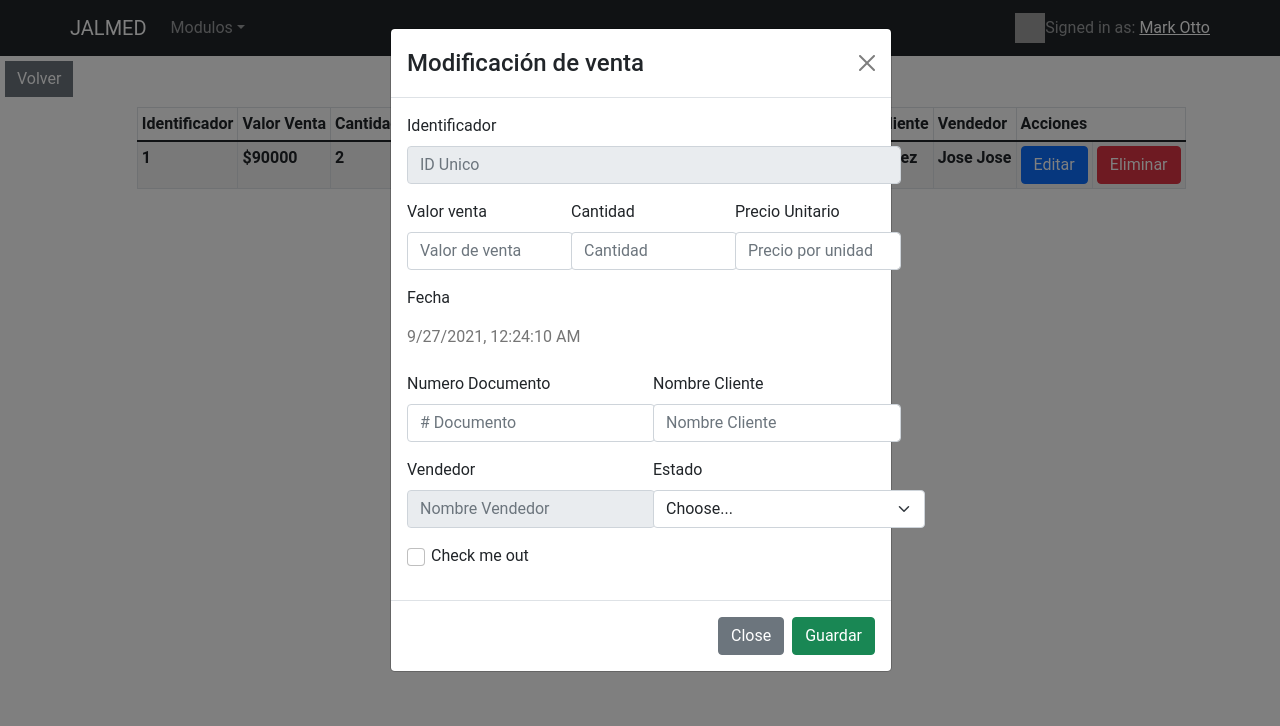
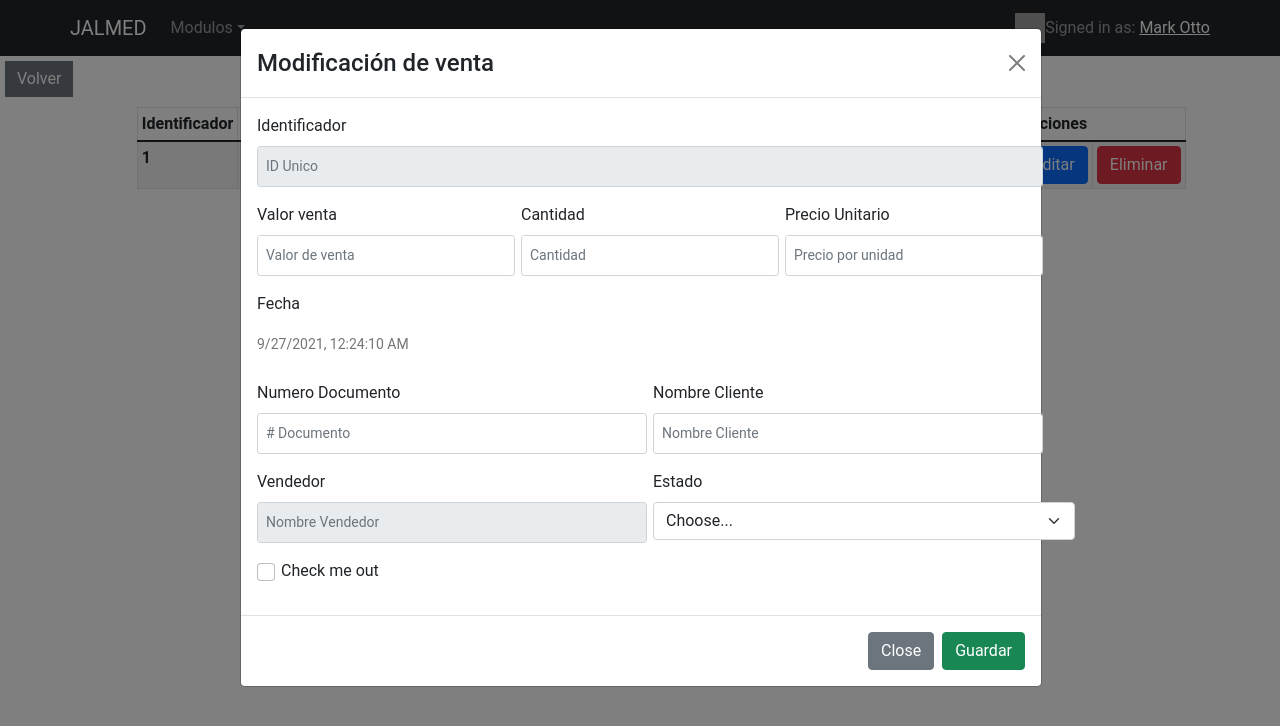
Before and after one commit to CuriDevs/project-ciclo3, a React (Create React App) app: page /sales in a window 1280 px wide. Both pictures are taken after a click on the button "Editar". Shown: the top 726 px of the page. Built offline with nearby package versions, Linux system fonts and the light colour scheme; grey boxes are pictures that could not be loaded.

Commit message:
Pruebas de cambios en Edit

```diff
--- a/src/Sales/components/Edit.js
+++ b/src/Sales/components/Edit.js
@@ -19,7 +19,7 @@ function Edit() {
     return(
         <>
             <Button variant="primary" onClick={handleShow}>Editar</Button>{' '}
-            <Modal show={show} onHide={handleClose}>
+            <Modal show={show} onHide={handleClose} size="lg" dialogClassName="modal-100w">
                 <Modal.Header closeButton>
                 <Modal.Title>Modificación de venta</Modal.Title>
                 </Modal.Header>
@@ -28,47 +28,47 @@ function Edit() {
                 <Form>
                     <Form.Group className="mb-3" controlId="formGridAddress1">
                         <Form.Label>Identificador</Form.Label>
-                        <Form.Control type="number" readOnly placeholder="ID Unico" />
+                        <Form.Control size="sm" type="number" readOnly placeholder="ID Unico" />
                     </Form.Group>
 
                     <Row className="mb-3">
                         <Form.Group as={Col} controlId="formGridVenta">
                         <Form.Label>Valor venta</Form.Label>
-                        <Form.Control type="number" placeholder="Valor de venta" />
+                        <Form.Control size="sm" type="number" placeholder="Valor de venta" />
                         </Form.Group>
 
                         <Form.Group as={Col} controlId="formGridCantidad">
                         <Form.Label>Cantidad</Form.Label>
-                        <Form.Control type="number" placeholder="Cantidad" />
+                        <Form.Control size="sm" type="number" placeholder="Cantidad" />
                         </Form.Group>
 
                         <Form.Group as={Col} controlId="formGridPrecio">
                         <Form.Label>Precio Unitario</Form.Label>
-                        <Form.Control type="number" placeholder="Precio por unidad" />
+                        <Form.Control size="sm" type="number" placeholder="Precio por unidad" />
                         </Form.Group>
                     </Row>
 
                     <Form.Group className="mb-3" controlId="formGridFecha">
                         <Form.Label>Fecha</Form.Label>
-                        <Form.Control plaintext readOnly placeholder={value} />
+                        <Form.Control size="sm" plaintext readOnly placeholder={value} />
                     </Form.Group>
 
                     <Row className="mb-3">
                     <Form.Group as={Col} controlId="formGridDocumento">
                         <Form.Label>Numero Documento</Form.Label>
-                        <Form.Control type="number" placeholder="# Documento" />
+                        <Form.Control size="sm" type="number" placeholder="# Documento" />
                     </Form.Group>
 
                     <Form.Group as={Col} controlId="formGridNombre">
                         <Form.Label>Nombre Cliente</Form.Label>
-                        <Form.Control placeholder="Nombre Cliente" />
+                        <Form.Control size="sm" placeholder="Nombre Cliente" />
                     </Form.Group>
                     </Row>
 
                     <Row className="mb-3">
                         <Form.Group as={Col} controlId="formGridVendedor">
                         <Form.Label>Vendedor</Form.Label>
-                        <Form.Control type="text" readOnly placeholder="Nombre Vendedor"/>
+                        <Form.Control size="sm" type="text" readOnly placeholder="Nombre Vendedor"/>
                         </Form.Group>
 
                         <Form.Group as={Col} controlId="formGridEstado">
--- a/src/Sales/pages/Sales.js
+++ b/src/Sales/pages/Sales.js
@@ -3,10 +3,10 @@ import Query from "../components/Query";
 
 function Sales() {
     return(
-        <div>
+        <>
             <Header />
             <Query />
-        </div>
+        </>
     );
 }
 
--- a/src/index.css
+++ b/src/index.css
@@ -1,4 +1,6 @@
 body {
+  box-sizing: border-box;
+  padding: 0;
   margin: 0;
   font-family: -apple-system, BlinkMacSystemFont, 'Segoe UI', 'Roboto', 'Oxygen',
     'Ubuntu', 'Cantarell', 'Fira Sans', 'Droid Sans', 'Helvetica Neue',
```
